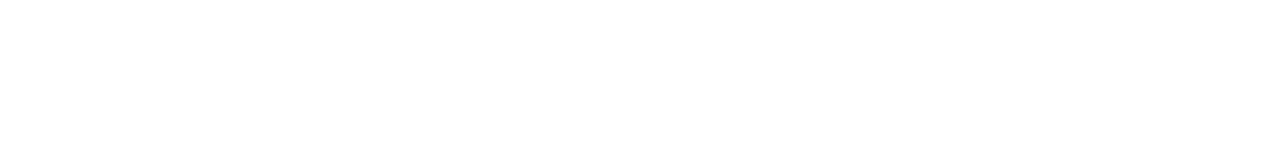
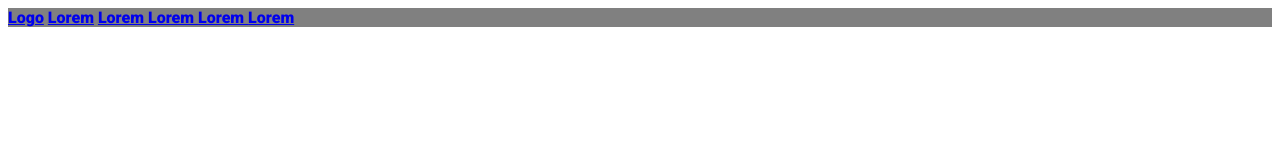
Before and after one commit to SajjadAhmad14/Smashing-Magazine, a plain HTML site: page index.html in a window 1280 px wide. Drawn offline with Linux system fonts and the light colour scheme.

Commit message:
Added html syntax for navigation bar

```diff
--- a/assets/css/style.css
+++ b/assets/css/style.css
@@ -1 +1,16 @@
+* {
+    box-sizing: border-box;
+}
+
 @import 'reset.css';
+
+.navbar {
+    width: 100%;
+    font-family: 'Roboto', sans-serif;
+    background-color: grey;
+}
+
+.navbar .logo {
+    width: 150px;
+    height: 100px;
+}
--- a/index.html
+++ b/index.html
@@ -6,11 +6,18 @@
     <meta name="viewport" content="width=device-width, initial-scale=1.0">
     <title>Document</title>
     <link rel="stylesheet" href="assets\css\style.css">
+    <link href="https://fonts.googleapis.com/css2?family=Roboto:wght@900&display=swap" rel="stylesheet">
 </head>
 
 <body>
     <header>
         <nav class="navbar">
+            <a href="#">Logo</a>
+            <a href="#">Lorem</a>
+            <a href="#">Lorem </a>
+            <a href="#">Lorem </a>
+            <a href="#">Lorem </a>
+            <a href="#">Lorem </a>
 
         </nav>
 
```
